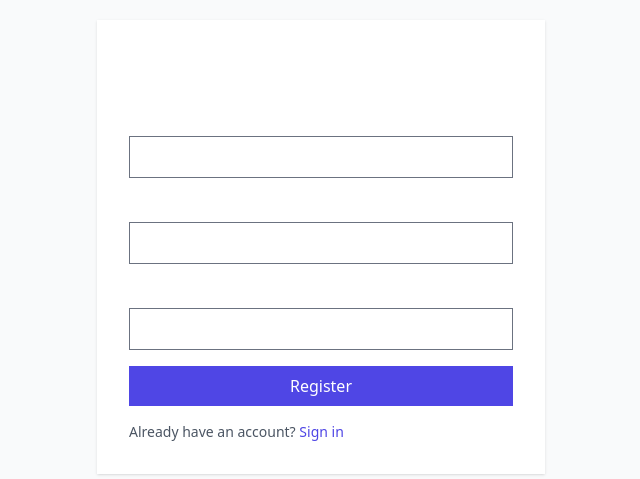
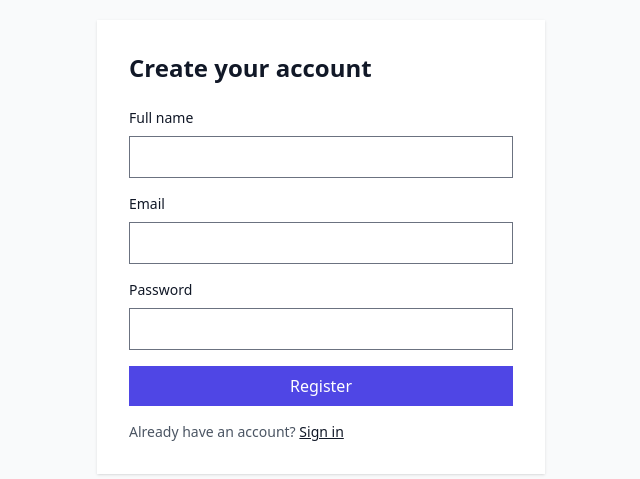
Before and after one commit to VIPFASTQyl/lab1, a React (Vite) app in the folder frontend/: page /register in a window 1280 px wide. Shown: the part 153-632 px from the top of the page, without its empty margins (319-959 px from the left). Built offline with nearby package versions, Linux system fonts and the light colour scheme; no server answers.

Commit message:
Styling Change

```diff
--- a/frontend/src/pages/RegisterPage.jsx
+++ b/frontend/src/pages/RegisterPage.jsx
@@ -29,35 +29,35 @@ export const RegisterPage = () => {
   };
 
   return (
-    <div className="min-h-screen flex items-center justify-center bg-gray-50">
-      <div className="w-full max-w-md bg-white p-8 rounded shadow">
-        <h2 className="text-2xl font-bold mb-6">Create your account</h2>
+    <div className="min-h-screen flex items-center justify-center bg-gray-50 text-gray-900">
+      <div className="w-full max-w-md bg-white p-8 rounded shadow text-gray-900">
+        <h2 className="text-2xl font-bold mb-6 text-gray-900">Create your account</h2>
 
         {error && <div className="mb-4 text-red-600">{error}</div>}
 
         <form onSubmit={handleSubmit}>
-          <label className="block mb-2 text-sm font-medium">Full name</label>
+          <label className="block mb-2 text-sm font-medium text-gray-900">Full name</label>
           <input
             type="text"
-            className="w-full mb-4 p-2 border rounded"
+            className="w-full mb-4 p-2 border rounded text-gray-900 placeholder-gray-500"
             value={name}
             onChange={(e) => setName(e.target.value)}
             required
           />
 
-          <label className="block mb-2 text-sm font-medium">Email</label>
+          <label className="block mb-2 text-sm font-medium text-gray-900">Email</label>
           <input
             type="email"
-            className="w-full mb-4 p-2 border rounded"
+            className="w-full mb-4 p-2 border rounded text-gray-900 placeholder-gray-500"
             value={email}
             onChange={(e) => setEmail(e.target.value)}
             required
           />
 
-          <label className="block mb-2 text-sm font-medium">Password</label>
+          <label className="block mb-2 text-sm font-medium text-gray-900">Password</label>
           <input
             type="password"
-            className="w-full mb-4 p-2 border rounded"
+            className="w-full mb-4 p-2 border rounded text-gray-900 placeholder-gray-500"
             value={password}
             onChange={(e) => setPassword(e.target.value)}
             required
@@ -74,7 +74,7 @@ export const RegisterPage = () => {
         </form>
 
         <p className="mt-4 text-sm text-gray-600">
-          Already have an account? <Link to="/login" className="text-indigo-600">Sign in</Link>
+          Already have an account? <Link to="/login" className="text-gray-900 underline">Sign in</Link>
         </p>
       </div>
     </div>
```
